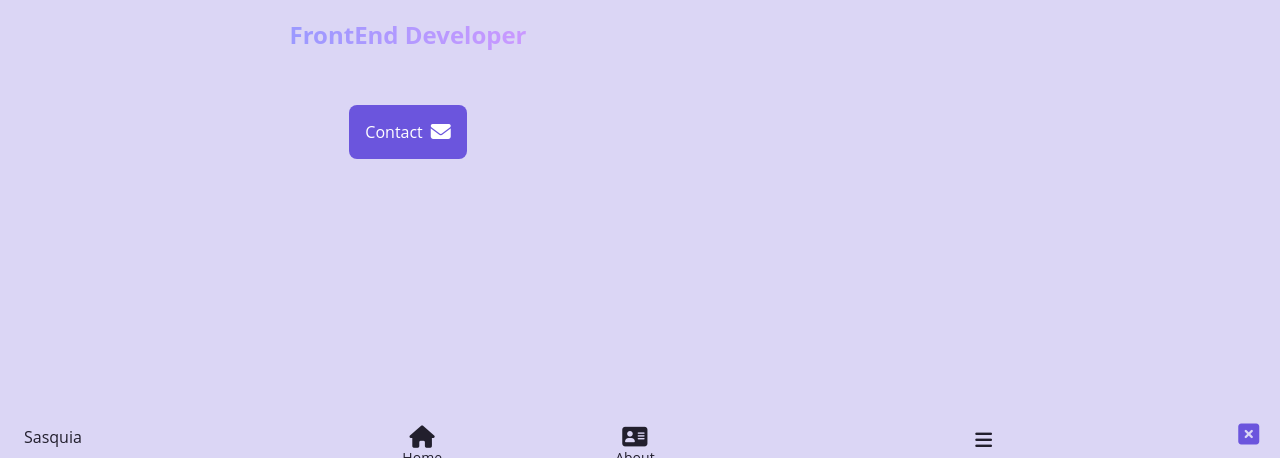
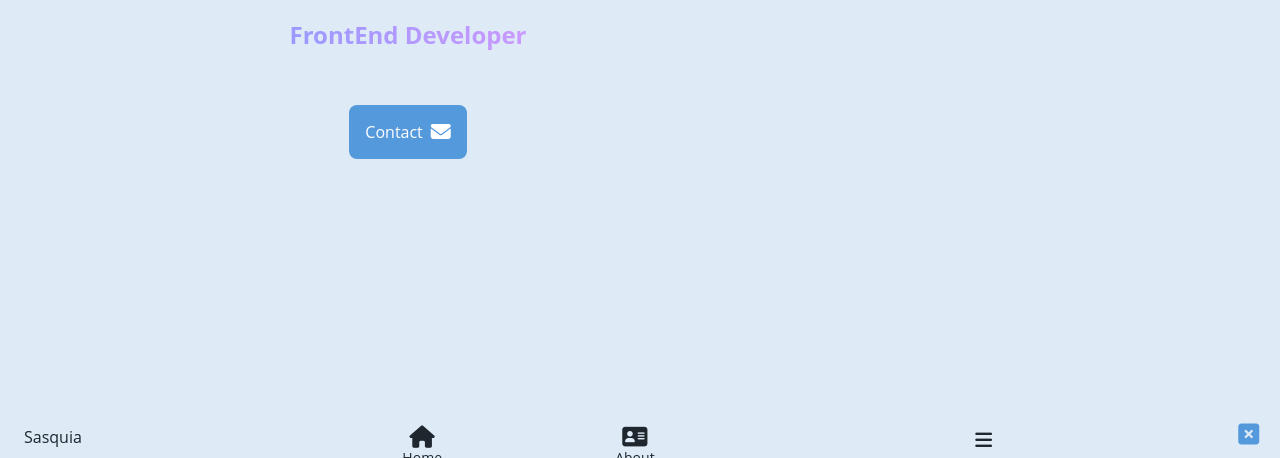
Before and after one commit to sbowennn/personal-portfolio, a plain HTML site: page index.html in a window 1280 px wide. Shown: the part 342-800 px from the top of the page. Drawn offline with Linux system fonts and the light colour scheme.

Commit message:
changing css colours

```diff
--- a/assets/css/style.css
+++ b/assets/css/style.css
@@ -84,18 +84,18 @@ rgb(85, 153, 221)
   color:#5599dd;
 
   /*--COLOURS--*/
-  --hue-color:250;
+  --hue-color:210;
 
   /*--HSL, HEX or RGB colour mode --*/
-  --first-color: hsl(var(--hue-color), 67%, 60%);
-  --first-color-second: hsl(var(--hue-color), 67%, 60%);
-  --first-color-alt: hsl(var(--hue-color), 57%, 53%)
-  --first-color-lighter: hsl(var(--hue-color), 92%, 85%);
-  --title-color: hsl(var(--hue-color), 18%, 15%);
-  --text-color: hsl(var(--hue-color), 18%, 45%);
-  --text-color-light: hsl(var(--hue-color), 18%, 65%);
-  --input-color: hsl(var(--hue-color), 70%, 90%);
-  --body-color: hsl(var(--hue-color), 60%, 90%);
+  --first-color: hsl(var(--hue-color), 67%, 60%); /**/
+  --first-color-second: hsl(var(--hue-color), 67%, 60%); /**/
+  --first-color-alt: hsl(var(--hue-color), 57%, 53%); /*#4387cb*/
+  --first-color-lighter: hsl(var(--hue-color), 92%, 85%); /*#b6d9fc*/
+  --title-color: hsl(var(--hue-color), 18%, 15%); /*#1f262d*/
+  --text-color: hsl(var(--hue-color), 18%, 45%); /*#5e7387*/
+  --text-color-light: hsl(var(--hue-color), 18%, 65%); /*#96a6b6*/
+  --input-color: hsl(var(--hue-color), 70%, 90%); /*#d4e6f7*/
+  --body-color: hsl(var(--hue-color), 60%, 92%); /*#deebf7*/
   --container-color: white;
 
   /*--FONT AND TYPOGRAPHY px or rem mode --*/
```
